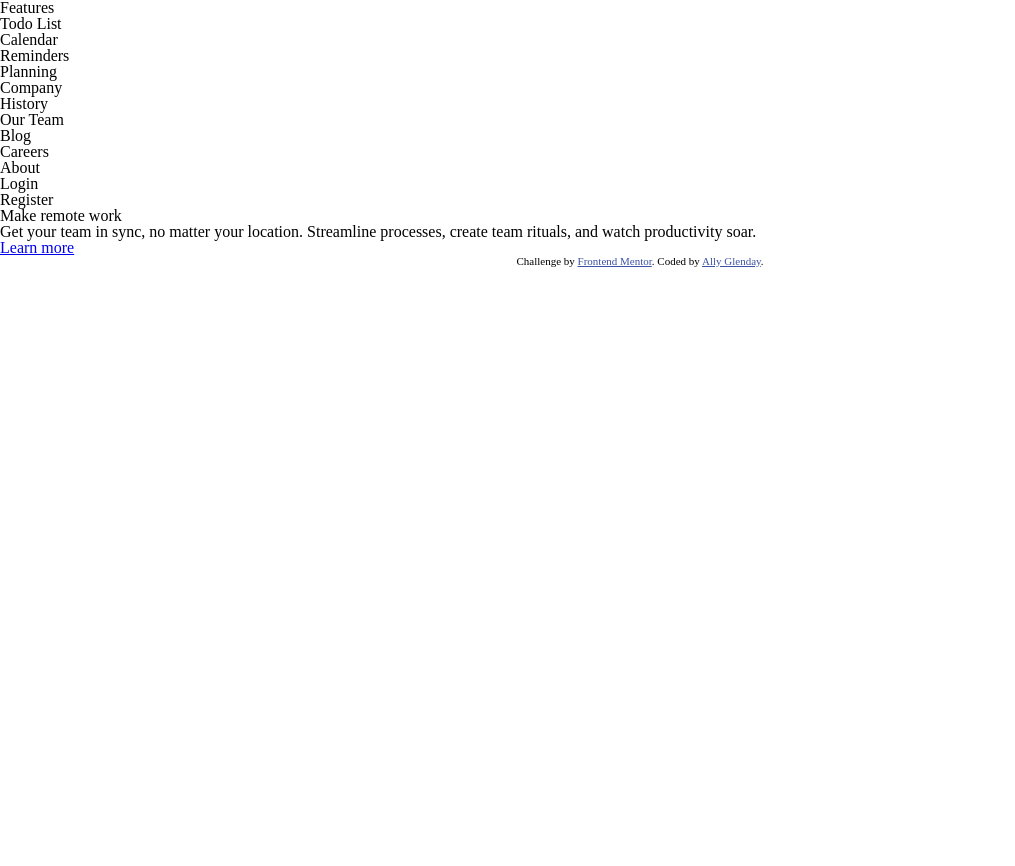
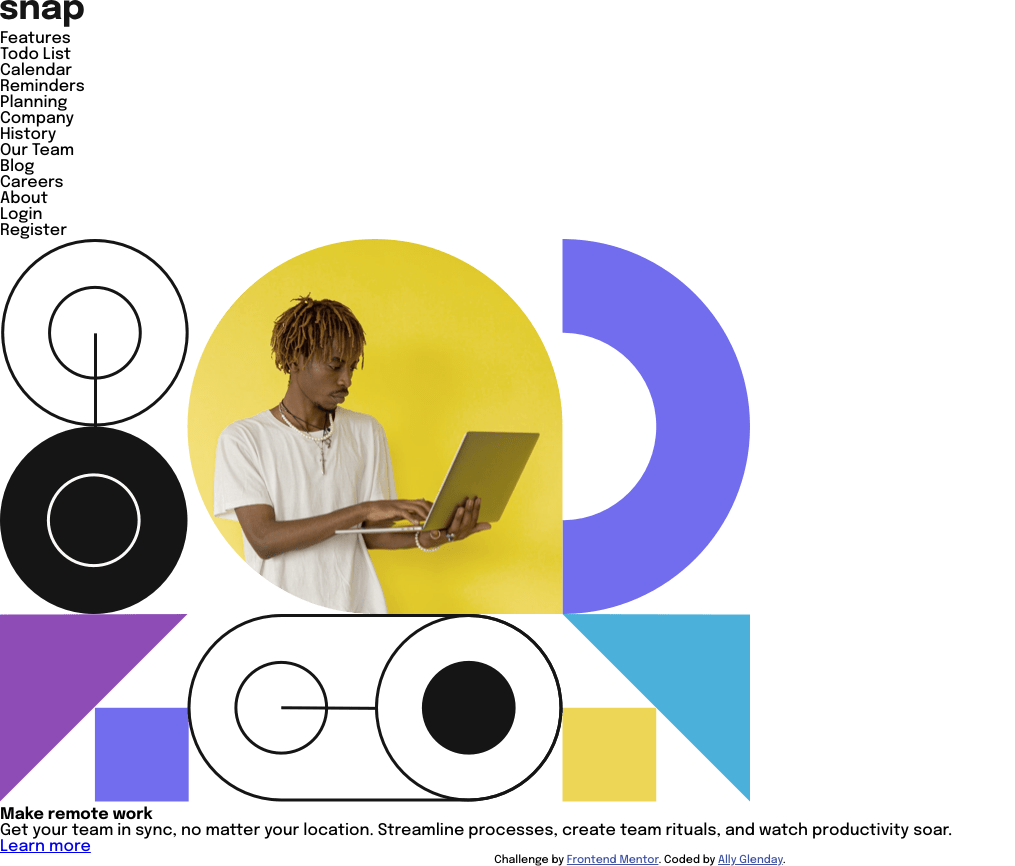
Before and after one commit to ally-glenday/frontend-mentor, a plain HTML site: page intro-section-with-dropdown-navigation-main/index.html in a window 1280 px wide. Shown: the whole page, without its empty margins (0-1015 px from the left). Before the commit the page ends 800 px from the top, so only its background shows below. Drawn offline with Linux system fonts and the light colour scheme.

Commit message:
Add font & basic styling

```diff
--- a/intro-section-with-dropdown-navigation-main/index.html
+++ b/intro-section-with-dropdown-navigation-main/index.html
@@ -4,6 +4,9 @@
     <meta charset="UTF-8" />
     <meta name="viewport" content="width=device-width, initial-scale=1.0" />
     <!-- displays site properly based on user's device -->
+    <link rel="preconnect" href="https://fonts.googleapis.com">
+    <link rel="preconnect" href="https://fonts.gstatic.com" crossorigin>
+    <link href="https://fonts.googleapis.com/css2?family=Epilogue:wght@500;700&display=swap" rel="stylesheet">
 
     <link
       rel="icon"
@@ -17,6 +20,7 @@
   </head>
   <body>
     <header>
+      <img src="images/logo.svg" alt="Logo" />
       <nav>
         <ul>
           <li>Features</li>
@@ -42,6 +46,12 @@
         </ul>
       </nav>
     </header>
+    <picture>
+      <source media="(min-width: 375px)" srcset="images/image-hero-mobile.png" width="750" height="564" />
+      <source media="(min-width: 1440px)" srcset="images/image-hero-desktop.png" width="960" height="1260" />
+      <img src="images/image-hero-desktop.png" width="960" height="1260" alt="Geometric shapes and a young man standing up working on a laptop" />
+    </picture>
+
 
     <h1>Make remote work</h1>
 
--- a/intro-section-with-dropdown-navigation-main/styles.css
+++ b/intro-section-with-dropdown-navigation-main/styles.css
@@ -55,3 +55,19 @@ table {
   }
 
 /* ----------------------------- End of Reset -------------------------- */
+/* Fonts - Sets all body text to Epilouge, along with fallback fonts */
+body{
+	font-family: 'Epilogue', Arial, Helvetica, sans-serif;
+	font-weight: 500;
+}
+/* Headings */
+h1{
+	font-weight: 700;
+}
+
+
+/* Images - Sets all images to a maximum width of 100% of the viewport */
+img{
+	max-width: 100vw;
+	height: auto;
+}
```
Also changed, not shown: 1 other file. Lines whose indentation alone changed are shown as unchanged.
